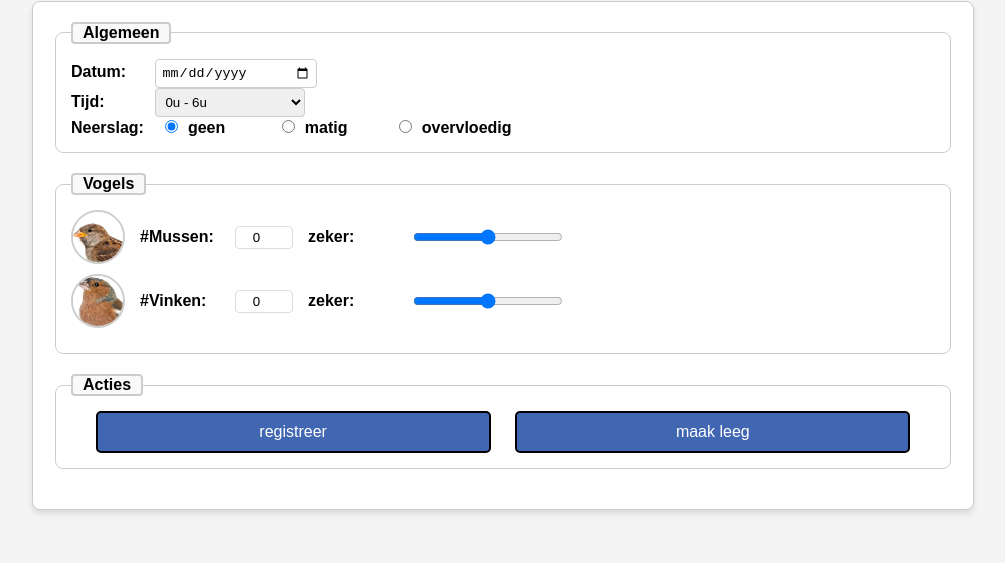
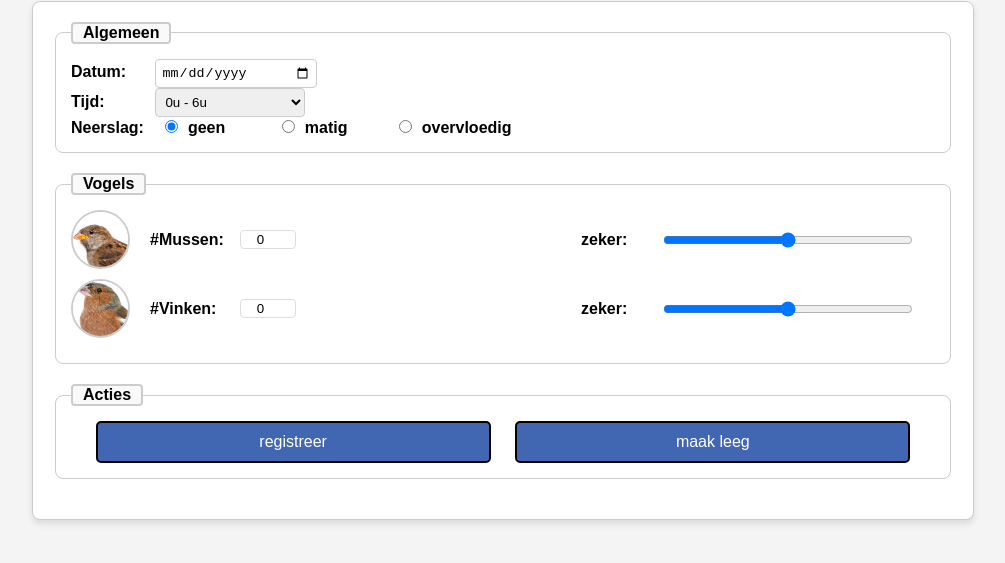
Before and after one commit to AndreasPeetersPXL/AndreasPeetersPXL.github.io, a plain HTML site: page Mussen vs vinken.html in a window 1280 px wide. Shown: the part 79-642 px from the top of the page, without its empty margins (237-1242 px from the left). Drawn offline with Linux system fonts and the light colour scheme.

Commit message:
initial commit

```diff
--- a/Mussen vs vinken.html
+++ b/Mussen vs vinken.html
@@ -2,6 +2,9 @@
 <html lang="nl">
 <head>
     <meta charset="UTF-8">
+    <title>Oef3</title>
+    <meta content="width=device-width, initial-scale=1.0" name="viewport">
+    <meta charset="utf-8">
     <title>Mussen vs Vinken</title>
     <meta name="viewport" content="width=device-width, initial-scale=1.0">
     <link rel="stylesheet" href="assets/css/oef3.css">
@@ -46,18 +49,21 @@
                 <img src="assets/images/mus.png" alt="Mus" class="bird-img">
                 <label for="mussen"><strong>#Mussen:</strong></label>
                 <input type="number" id="mussen" name="mussen" value="0" min="0" max="10" step="1">
-                <label for="zeker_mussen"><strong>zeker:</strong></label>
-                <input type="range" id="zeker_mussen" name="zeker_mussen" min="0" max="100" value="50">
+                <div class="range-group">
+                    <label for="zeker_mussen"><strong>zeker:</strong></label>
+                    <input type="range" id="zeker_mussen" name="zeker_mussen" min="0" max="100" value="50">
+                </div>
             </div>
             <div class="bird-row">
                 <img src="assets/images/vink.png" alt="Vink" class="bird-img">
                 <label for="vinken"><strong>#Vinken:</strong></label>
                 <input type="number" id="vinken" name="vinken" value="0" min="0" max="10" step="1">
-                <label for="zeker_vinken"><strong>zeker:</strong></label>
-                <input type="range" id="zeker_vinken" name="zeker_vinken" min="0" max="100" value="50">
+                <div class="range-group">
+                    <label for="zeker_vinken"><strong>zeker:</strong></label>
+                    <input type="range" id="zeker_vinken" name="zeker_vinken" min="0" max="100" value="50">
+                </div>
             </div>
         </fieldset>
-
         <!-- Acties sectie -->
         <fieldset>
             <legend>Acties</legend>
--- a/assets/css/oef3.css
+++ b/assets/css/oef3.css
@@ -12,7 +12,6 @@ body {
     align-items: center;
     background-color: #f4f4f4;
 }
-
 form {
     width: 900px;
     margin-left: 200px;
@@ -22,19 +21,16 @@ form {
     padding: 20px;
     box-shadow: 0 4px 6px rgba(0, 0, 0, 0.1);
 }
-
 h1 {
     text-align: left; /* Centreer de titel */
     margin-left: 200px;
 }
-
 fieldset {
     border: 1px solid #ccc;
     border-radius: 8px;
     margin-bottom: 20px;
     padding: 15px;
 }
-
 legend {
     font-weight: bold;
     padding: 0 10px;
@@ -42,14 +38,12 @@ legend {
     border-radius: 4px; /* Hoekjes afronden */
     background-color: #f9f9f9; /* Achtergrondkleur voor het kader */
 }
-
 /* Datum en Tijd op één lijn */
 label {
     display: inline-block;
     width: 80px;
     font-weight: bold;
 }
-
 input[type="date"], select {
     width: 150px;
     padding: 5px;
@@ -57,52 +51,58 @@ input[type="date"], select {
     border: 1px solid #ccc;
     border-radius: 4px;
 }
-
 input[type="radio"] {
     margin-left: 10px;
     margin-right: 5px;
 }
-
 /* Vogels sectie */
 .bird-row {
     display: flex;
     align-items: center;
-    gap: 15px;
     margin-bottom: 10px;
 }
-
 .bird-img {
-    width: 50px;
-    height: 50px;
-    border-radius: 50%;
+    width: 55px;
+    height: 55px;
+    border-radius: 60%;
     object-fit: cover;
     border: 2px solid #ccc;
+    margin-right: 10px;
 }
-
 .bird-row label {
     font-weight: bold;
 }
-
 .bird-row input[type="number"] {
     width: 50px;
     text-align: center;
-    padding: 3px;
     border: 1px solid #ddd;
     border-radius: 4px;
-}
-
-.bird-row input[type="range"] {
-    width: 150px;
     margin-left: 10px;
 }
-
+.bird-row input[type="range"] {
+    width: 250px;
+}
+.bird-row label[for="zeker_mussen"],
+.bird-row label[for="zeker_vinken"] {
+    margin-left: 0;
+}
+.range-group {
+    display: flex;
+    align-items: center;
+    margin-left: auto;
+    margin-right: 20px;
+}
+.bird-row label[for="mussen"],
+.bird-row label[for="vinken"],
+.bird-row input[type="number"] {
+    margin-left: 10px; /* Verschuif het #Mussen label en inputvakje naar rechts */
+}
 /* Knoppen sectie */
 .button-container {
     display: flex;
     justify-content: space-evenly;
     align-items: center;
 }
-
 .action-button {
     background-color: #4267b2; /* Blauwe kleur */
     color: white; /* Witte tekst */
@@ -113,11 +113,9 @@ input[type="radio"] {
     width: 395px;
     cursor: pointer;
 }
-
 .action-button:hover {
     background-color: #365899; /* Donkerdere blauwe kleur bij hover */
 }
-
 .action-button:active {
     background-color: #29487d; /* Nog donkerder bij active */
 }
```
Also changed, not shown: waarneming.html (+1 -1 lines).
